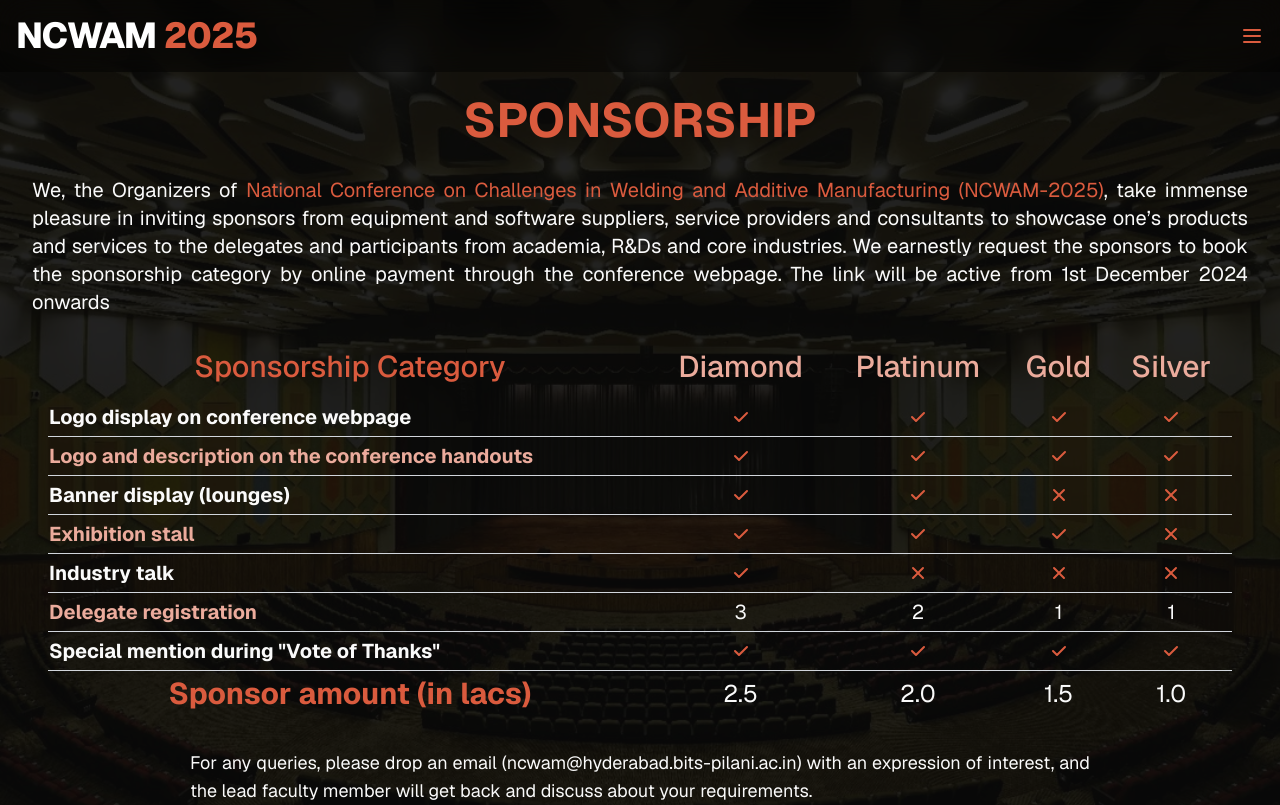
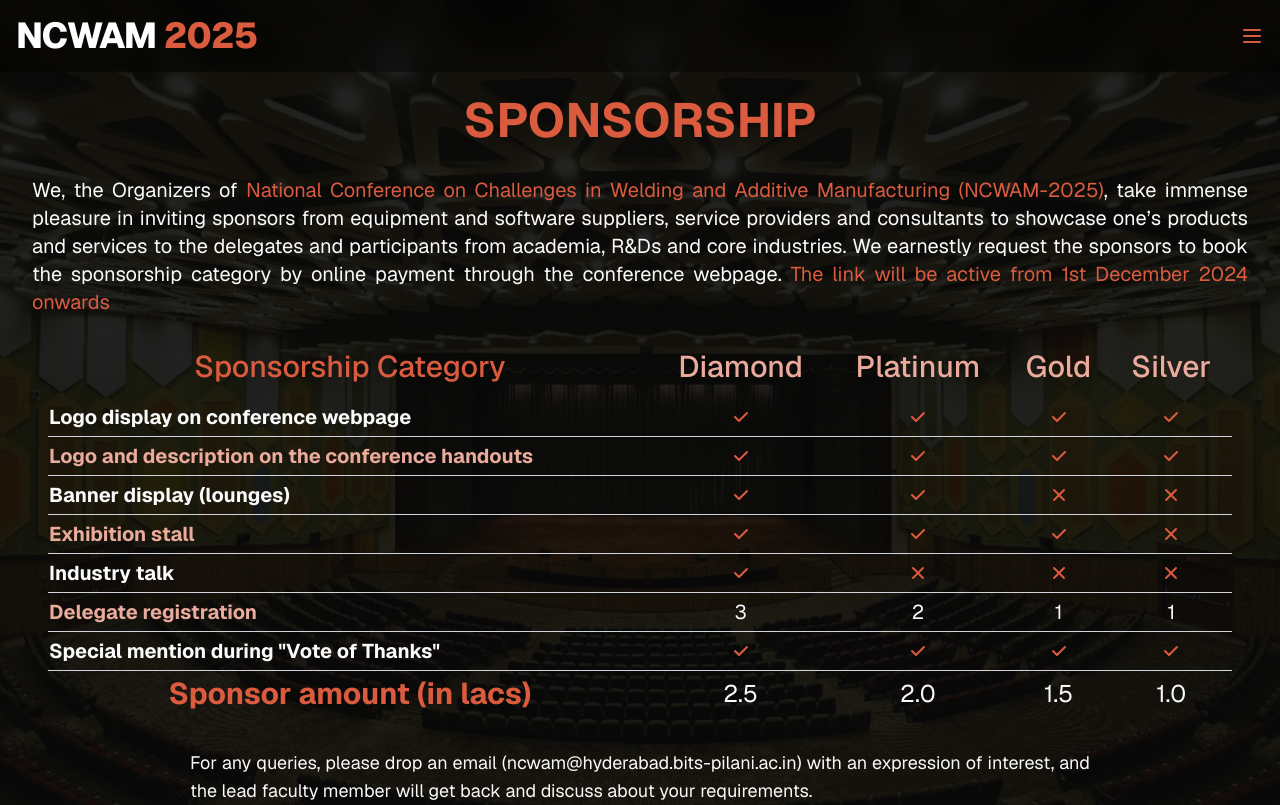
Before and after one commit to ncwam-bphc/website, a Next.js app: page /sponsorship in a window 1280 px wide. Built offline with nearby package versions, Linux system fonts and the light colour scheme.

Commit message:
minor spons change

```diff
--- a/src/app/sponsorship/page.tsx
+++ b/src/app/sponsorship/page.tsx
@@ -32,8 +32,10 @@ export default function AboutusPage() {
         suppliers, service providers and consultants to showcase one’s products
         and services to the delegates and participants from academia, R&Ds and
         core industries. We earnestly request the sponsors to book the
-        sponsorship category by online payment through the conference webpage.
-        The link will be active from 1st December 2024 onwards
+        sponsorship category by online payment through the conference webpage.{" "}
+        <span className="text-accent">
+          The link will be active from 1st December 2024 onwards
+        </span>
       </div>
 
       <div className="container mx-auto overflow-x-auto p-4">
```
